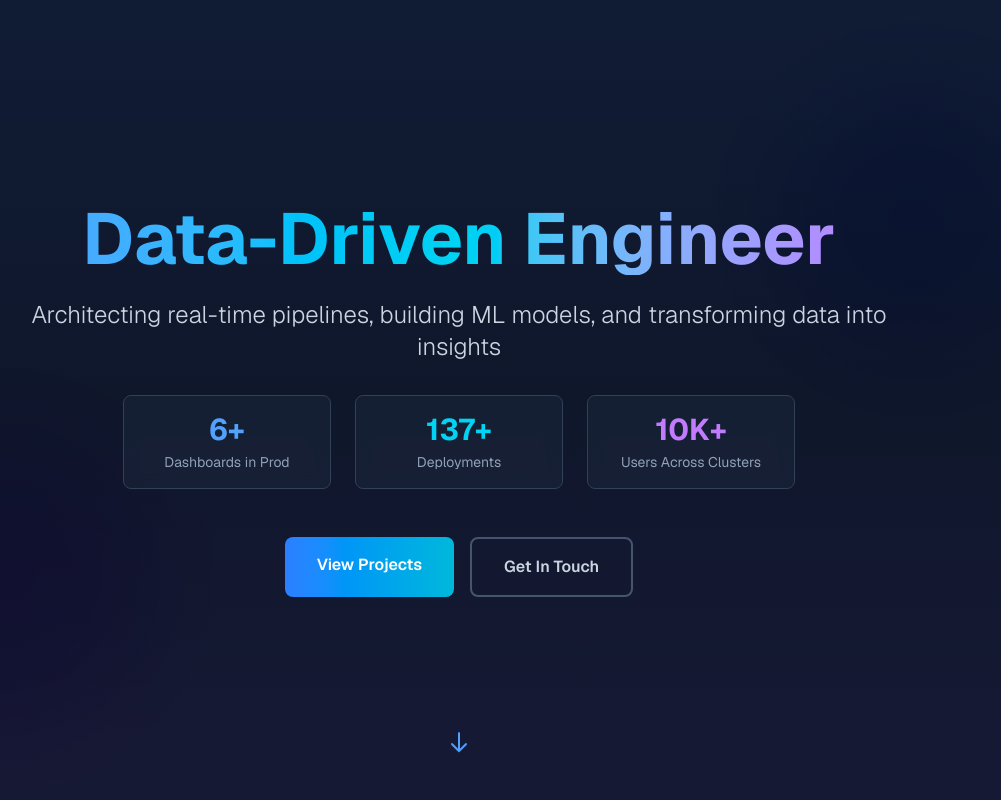
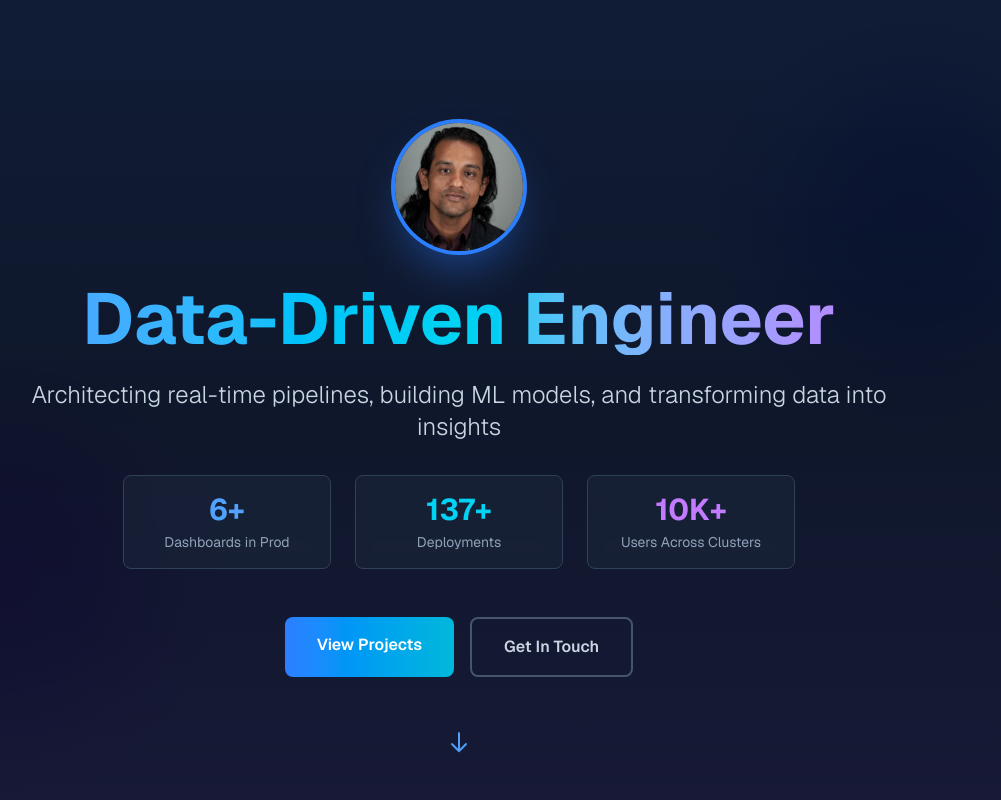
Before and after one commit to tanvirtanmoy/tanmoy-portfolio, a Next.js app: page / in a window 1280 px wide. Shown: the top 800 px of the page, without its empty margins (181-1182 px from the left). Built offline with nearby package versions, Linux system fonts and the light colour scheme.

Commit message:
Add profile picture to Hero section

```diff
--- a/app/components/Hero.tsx
+++ b/app/components/Hero.tsx
@@ -7,6 +7,13 @@ export default function Hero() {
       <div className="absolute bottom-20 left-10 w-72 h-72 bg-purple-500 rounded-full mix-blend-multiply filter blur-3xl opacity-20 animate-pulse" />
 
       <div className="relative z-10 max-w-4xl mx-auto text-center">
+        {/* Profile Image */}
+        <div className="mb-8 flex justify-center">
+          <div className="w-32 h-32 rounded-full ring-4 ring-blue-500 overflow-hidden shadow-2xl shadow-blue-500/50 transform hover:scale-105 transition-transform duration-300">
+            <img src="/photo.jpg" alt="Profile" className="w-full h-full object-cover" />
+          </div>
+        </div>
+
         {/* Headline */}
         <h1 className="text-5xl md:text-7xl font-bold mb-6 bg-clip-text text-transparent bg-gradient-to-r from-blue-400 via-cyan-400 to-purple-400">
           Data-Driven Engineer
```
Also changed, not shown: public/photo.jpg (added).
